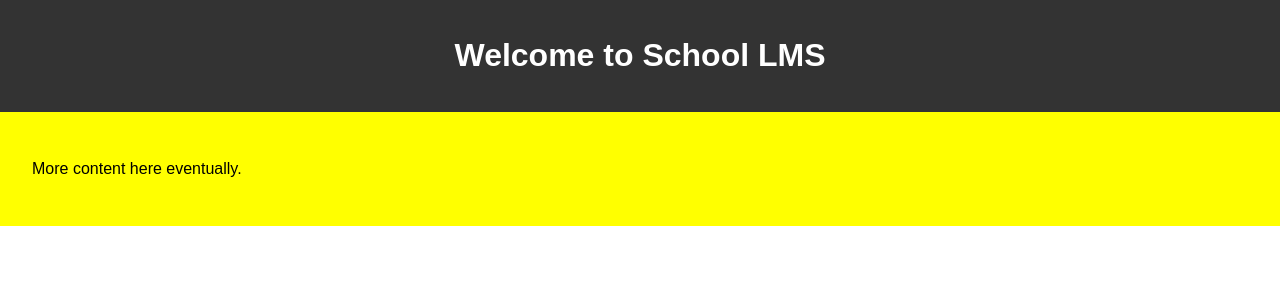
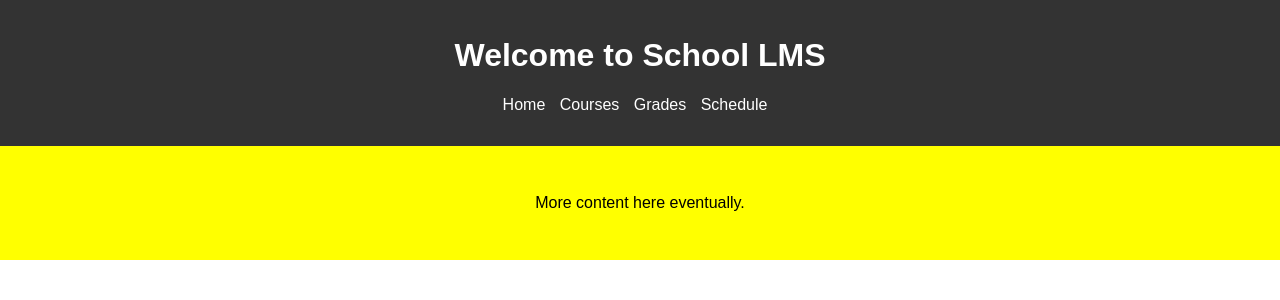
Before and after one commit to craigbourne/school_lms, a FastAPI app: page / in a window 1280 px wide. Shown: the top 300 px of the page. Run offline with FastAPI, Linux system fonts and the light colour scheme.

Commit message:
added basic navigation html & css

```diff
--- /dev/null
+++ b/static/style.css
@@ -0,0 +1,40 @@
+body {
+  font-family: Helvetica-neue, sans-serif;
+  margin: 0;
+  padding: 0;
+}
+
+header {
+  background-color: #333;
+  color: #ffffff;
+  text-align: center;
+  padding: 1rem;
+}
+
+main {
+  padding: 2rem;
+  background-color: yellow;
+  flex-grow: 1;
+  display: flex;
+  justify-content: space-around;
+}
+
+nav ul {
+  list-style-type: none;
+  padding: 0;
+}
+
+nav ul li {
+  display: inline;
+  margin-right: 10px;
+}
+
+nav ul li a {
+  color: #ffffff;
+  text-decoration: none;
+}
+
+nav ul li a {
+  color: #ffffff;
+  text-decoration: none;
+}
--- a/static/styles.css
+++ /dev/null
@@ -1,18 +0,0 @@
-body {
-  font-family: Helvetica-neue, sans-serif;
-  margin: 0;
-  padding: 0;
-}
-
-header {
-  background-color: #333;
-  color: #ffffff;
-  text-align: center;
-  padding: 1rem;
-}
-
-main {
-  padding: 2rem;
-  background-color: yellow;
-
-}
--- a/templates/home.html
+++ b/templates/home.html
@@ -1,16 +1,22 @@
 <!DOCTYPE html>
 <html lang="en">
-
 <head>
   <meta charset="UTF-8">
   <meta name="viewport" content="width=device-width, initial-scale=1.0">
-  <link rel="stylesheet" href="{{ url_for('static', path='/styles.css') }}"">
+  <link rel="stylesheet" href="{{ url_for('static', path='/style.css') }}"">
   <title>School LMS</title>
 </head>
-
 <body>
   <header>
     <h1>Welcome to School LMS</h1>
+    <nav>
+      <ul>
+        <li><a href=" /">Home</a></li>
+        <li><a href="#courses">Courses</a></li>
+        <li><a href="#grades">Grades</a></li>
+        <li><a href="#schedule">Schedule</a></li>
+      </ul>
+    </nav>
     </header>
     <main>
       <p>More content here eventually.</p>
```
Lines whose indentation alone changed are shown as unchanged.
